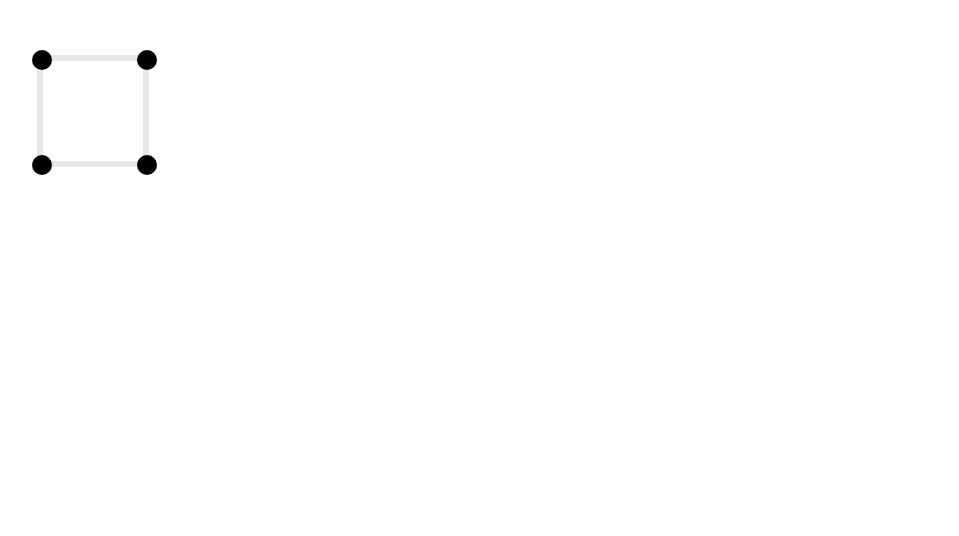
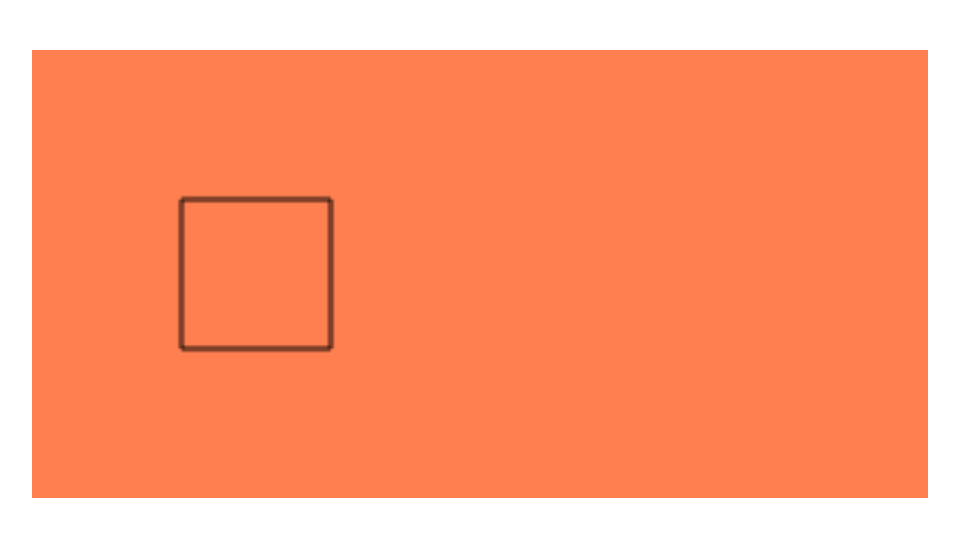
Before and after one commit to masterkong06/masterkong06.github.io, a plain HTML site: page index.html in a window 1280 px wide. Shown: the whole page, without its empty margins (160-1119 px from the left). Drawn offline with nearby package versions, Linux system fonts and the light colour scheme.

Commit message:
Used Canvas API to render the square!

```diff
--- a/css/style.css
+++ b/css/style.css
@@ -11,25 +11,24 @@
 }
 
 
-#lines_container {
-    /* background-color: blue; */
+/* #lines_container {
+    background-color: blue;
     width: 100px;
     height: 100px;
     position: absolute;
-    border: 6px solid rgb(231, 231, 231);
+    border: 10px solid rgb(231, 231, 231);
     top: 5px;
     left: 5px;
+    z-index: 100;
 
-}
+} */
 
-#lines_container:hover {
-    border-top: springgreen;
-}
+
 
 #dots_container {
     /* background-color: brown; */
-    width: 125px;
-    height: 125px;
+    width: 130px;
+    height: 130px;
     position: absolute;
     z-index: 10;
     display: flex;
@@ -58,3 +57,48 @@
     display: flex;
     justify-content: space-between;
 }
+
+#lines_container:hover {
+    border-top: 10px solid rgb(0, 63, 134);
+}
+
+/* Border properties */
+
+/* p1_border_top{
+    border-top: 10px solid rgb(134, 0, 0);
+}
+
+p1_border_right{
+    border-top: 10px solid rgb(134, 0, 0);
+}
+
+p1_border_bottom{
+    border-top: 10px solid rgb(134, 0, 0);
+}
+
+p1_border_left{
+    border-top: 10px solid rgb(134, 0, 0);
+}
+
+p2_border_top{
+    border-top: 10px solid rgb(0, 125, 134);
+}
+
+p2_border_right{
+    border-top: 10px solid rgb(0, 125, 134);
+}
+
+p2_border_bottom{
+    border-top: 10px solid rgb(0, 125, 134);
+}
+
+p2_border_left{
+    border-top: 10px solid rgb(0, 125, 134);
+} */
+
+
+#game_canvas {
+    width: 100%;
+    height: 100%;
+    background-color: coral;
+}
--- a/index.html
+++ b/index.html
@@ -11,18 +11,17 @@
 <body>
     <div class="container"> <!-- Container for all elements -->
         <div id="dots_container">
-            <div class="top_dots_container">
+            <!-- <div class="top_dots_container">
                 <span class="dots top-left"></span>
                 <span class="dots top-right"></span>
             </div>
             <div class="bottom_dots_container">
                 <span class="dots bottom-left"></span>
                 <span class="dots bottom-right"></span>
-            </div>
-
+            </div> -->
         </div>
         <div id="lines_container"></div>
-
+        <canvas id="game_canvas"></canvas>
     </div>
 
 </body>
--- a/js/app.js
+++ b/js/app.js
@@ -1,4 +1,41 @@
+
+
+
 $(() => {
 
+// const $canvas = $('#game_canvas'); //select the div with id = "game_canvas"
+// const $context = $canvas.getContext('2d');
+
+const $canvas = document.getElementById('game_canvas');
+const $context = $canvas.getContext('2d');
+
+
+// top line
+$context.beginPath();
+$context.strokeStyle = 'black';
+$context.moveTo(50,50);
+$context.lineTo(100, 50);
+$context.stroke();
+
+// right line
+$context.beginPath();
+$context.strokeStyle = 'black';
+$context.moveTo(100,50);
+$context.lineTo(100, 100);
+$context.stroke();
+
+// bottom line
+$context.beginPath();
+$context.strokeStyle = 'black';
+$context.moveTo(100,100);
+$context.lineTo(50, 100);
+$context.stroke();
+
+// left line
+$context.beginPath();
+$context.strokeStyle = 'black';
+$context.moveTo(50,100);
+$context.lineTo(50, 50);
+$context.stroke();
 
 });
```
